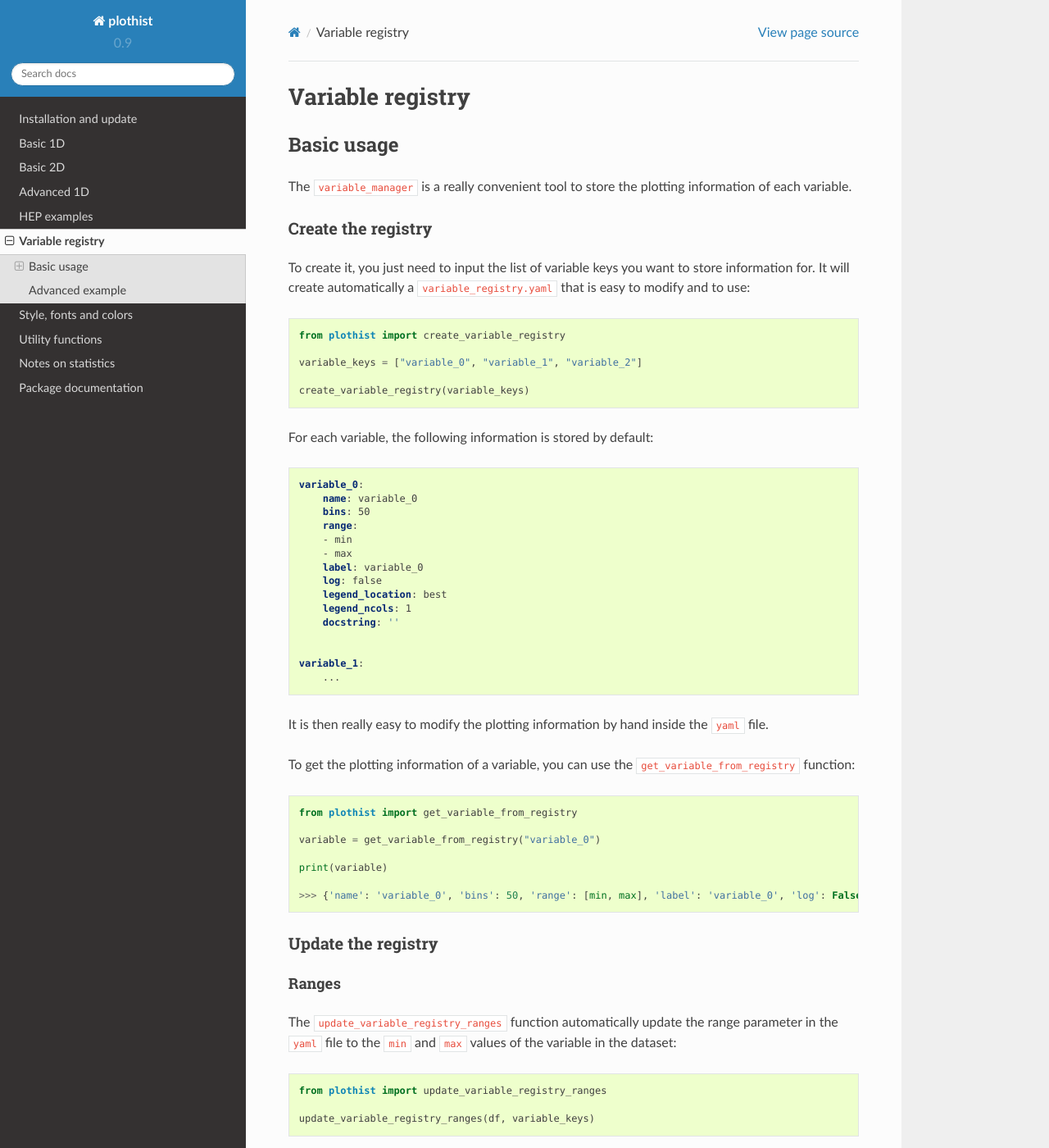
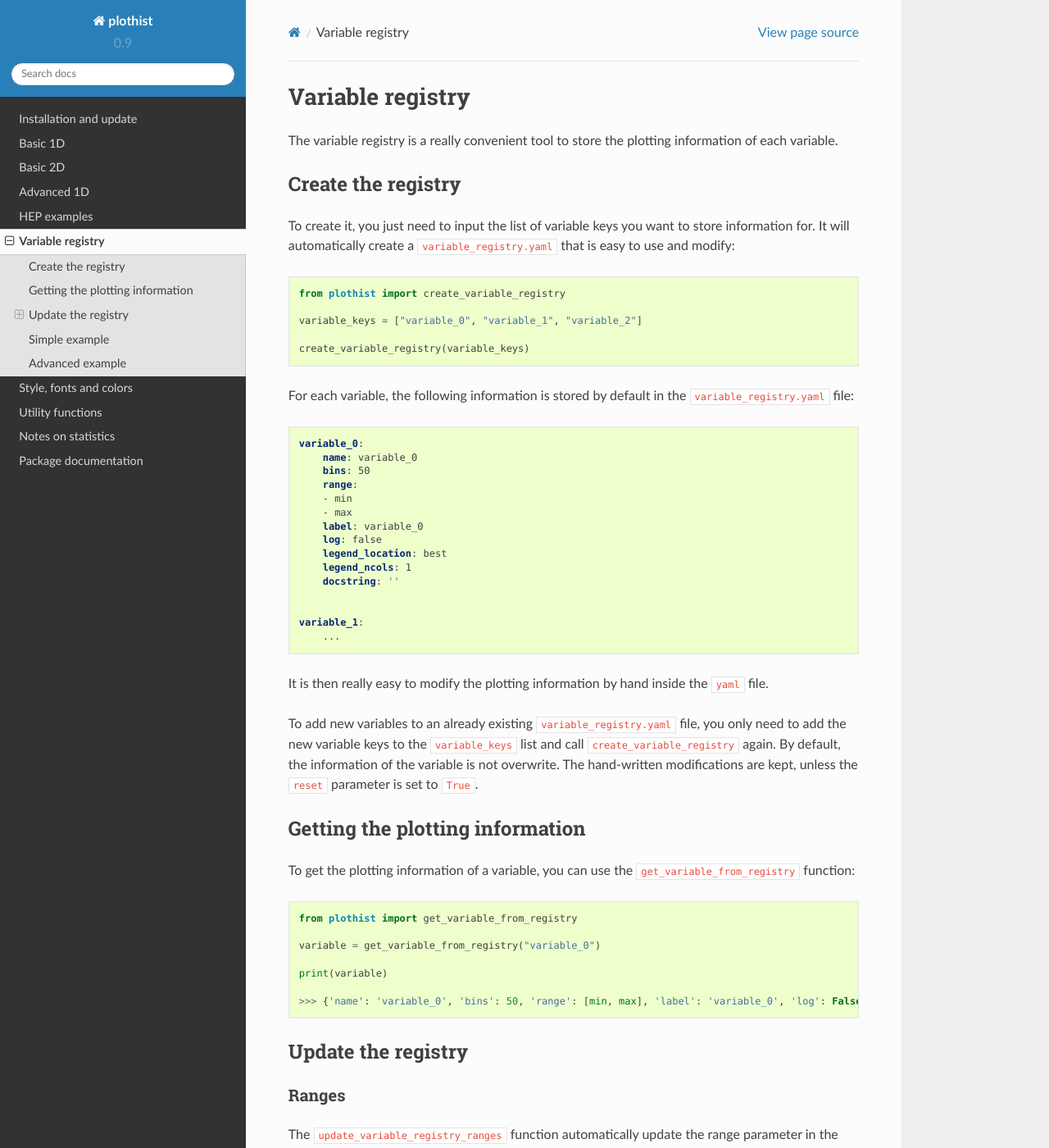
Before and after one commit to cyrraz/plothist, a Sphinx documentation site: the page built from docs/basics/variable_registry.rst, in a window 1280 px wide and 1400 px high. Shown: the whole window at 82% size. Built offline with Sphinx 7.4.7 and the Read the Docs theme 2.0.0, drawn with Linux system fonts in a browser that asks for light colours; some of the changed text lies outside the part shown.

Commit message:
better documentation

```diff
--- a/docs/basics/variable_registry.rst
+++ b/docs/basics/variable_registry.rst
@@ -5,15 +5,12 @@
 =================
 
 
-Basic usage
-===========
-
-The ``variable_manager`` is a really convenient tool to store the plotting information of each variable.
+The variable registry is a really convenient tool to store the plotting information of each variable.
 
 Create the registry
--------------------
+===================
 
-To create it, you just need to input the list of variable keys you want to store information for. It will create automatically a ``variable_registry.yaml`` that is easy to modify and to use:
+To create it, you just need to input the list of variable keys you want to store information for. It will automatically create a ``variable_registry.yaml`` that is easy to use and modify:
 
 .. code-block:: python
 
@@ -23,7 +20,7 @@
 
     create_variable_registry(variable_keys)
 
-For each variable, the following information is stored by default:
+For each variable, the following information is stored by default in the ``variable_registry.yaml`` file:
 
 .. code-block:: yaml
 
@@ -45,6 +42,11 @@
 
 It is then really easy to modify the plotting information by hand inside the ``yaml`` file.
 
+To add new variables to an already existing ``variable_registry.yaml`` file, you only need to add the new variable keys to the ``variable_keys`` list and call ``create_variable_registry`` again. By default, the information of the variable is not overwrite. The hand-written modifications are kept, unless the ``reset`` parameter is set to ``True``.
+
+Getting the plotting information
+================================
+
 To get the plotting information of a variable, you can use the ``get_variable_from_registry`` function:
 
 .. code-block:: python
@@ -59,10 +61,10 @@
 
 
 Update the registry
--------------------
+===================
 
 Ranges
-~~~~~~
+------
 
 The ``update_variable_registry_ranges`` function automatically update the range parameter in the ``yaml`` file to the ``min`` and ``max`` values of the variable in the dataset:
 
@@ -72,7 +74,7 @@
 
     update_variable_registry_ranges(df, variable_keys)
 
-All the ranges of the variable in ``variable_keys`` have been update. The ``yaml`` file is now:
+The range has been updated for all the variables in ``variables_keys``. The ``yaml`` file is now:
 
 .. code-block:: yaml
 
@@ -80,8 +82,8 @@
         name: variable_0
         bins: 50
         range:
-        - -10.55227774892869
-        - 10.04658448558009
+        - -10.55227774892869    # min(df["variable_0"])
+        - 10.04658448558009     # max(df["variable_0"])
         label: variable_0
         log: false
         legend_location: best
@@ -94,9 +96,21 @@
 
 Then, you can modify the ``yaml`` to get a more suitable range to display in the plot.
 
+Attention: calling this function again on the same variable keys will overwrite their ``range`` parameter. An easy way to avoid this is to check if the ``range`` parameter is ``min`` and ``max`` before calling the function:
+
+.. code-block:: python
+
+    from plothist import get_variable_from_registry, update_variable_registry_ranges
+
+    for variable_key in variable_keys:
+        variable = get_variable_from_registry(variable_key)
+
+        if variable["range"] == ["min", "max"]:
+            update_variable_registry_ranges(df, [variable_key])
+
 
 Add variable properties
-~~~~~~~~~~~~~~~~~~~~~~~
+-----------------------
 
 You can also add new plotting properties to the variable by using the ``update_variable_registry`` and a custom dictionnary:
 
@@ -130,19 +144,19 @@
         legend_ncols: 1
         docstring: ''
         text: default_text
-        more_info: null     # None is converted to null in yaml
-        new_property: false # False is converted to false in yaml
-        custom_list:        # The list is displayed on multiple lines
+        more_info: null         # None is converted to null in yaml
+        new_property: false     # False is converted to false in yaml
+        custom_list:            # The list is displayed on multiple lines
         - 1
         - a
-        - true              # True is converted to true in yaml
+        - true                  # True is converted to true in yaml
         custom_value: 0
 
 The same ``get_variable_from_registry`` function can be used to get the new properties.
 
 
 Remove parameters
-~~~~~~~~~~~~~~~~~
+-----------------
 
 To remove a parameter from the plotting informations, you can use the ``remove_variable_registry_parameters`` function:
 
@@ -172,7 +186,7 @@
 
 
 Simple example
---------------
+==============
 
 To plot multiple variables using the ``variable_manager``, you can use the following code:
 
```
